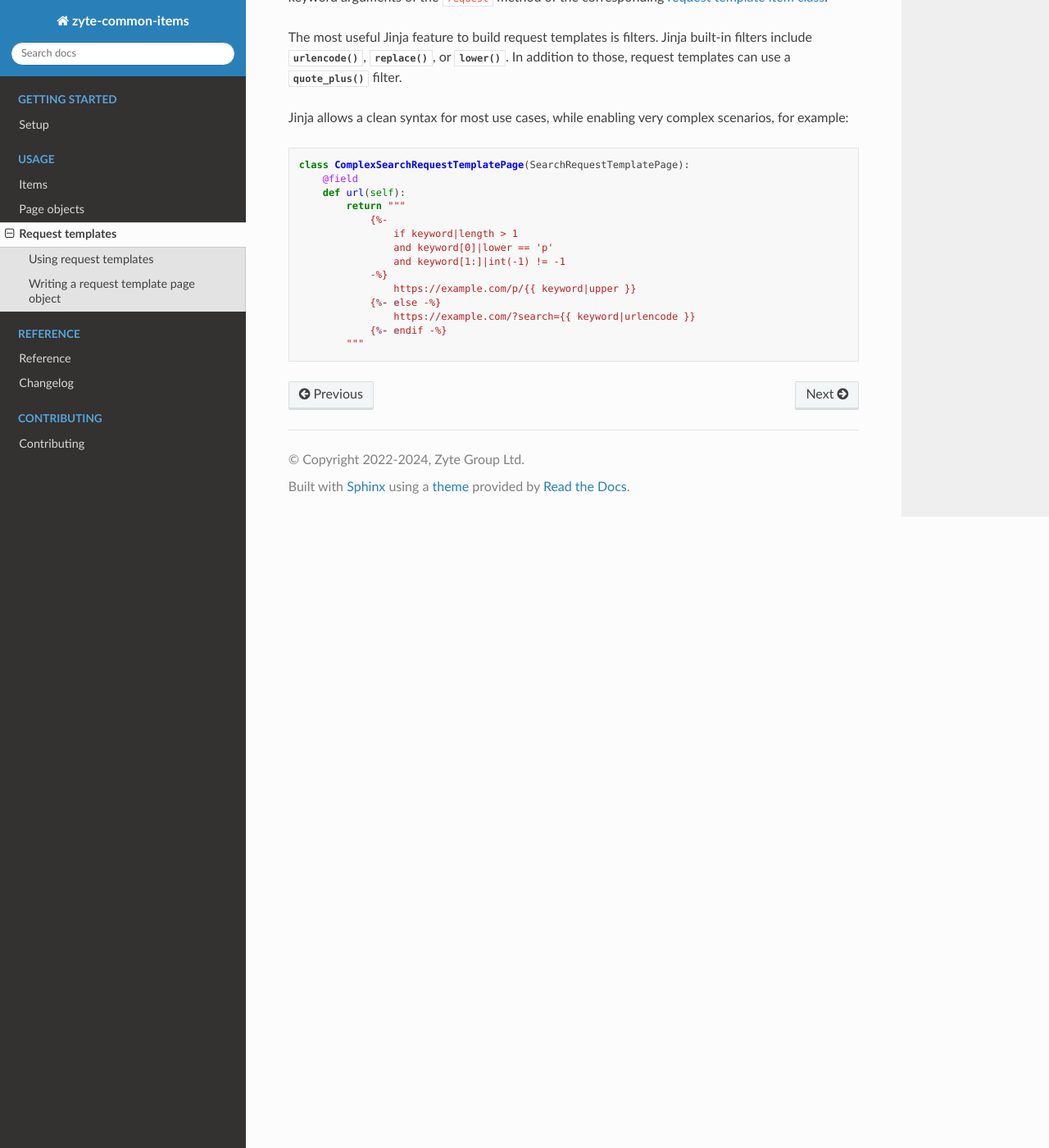
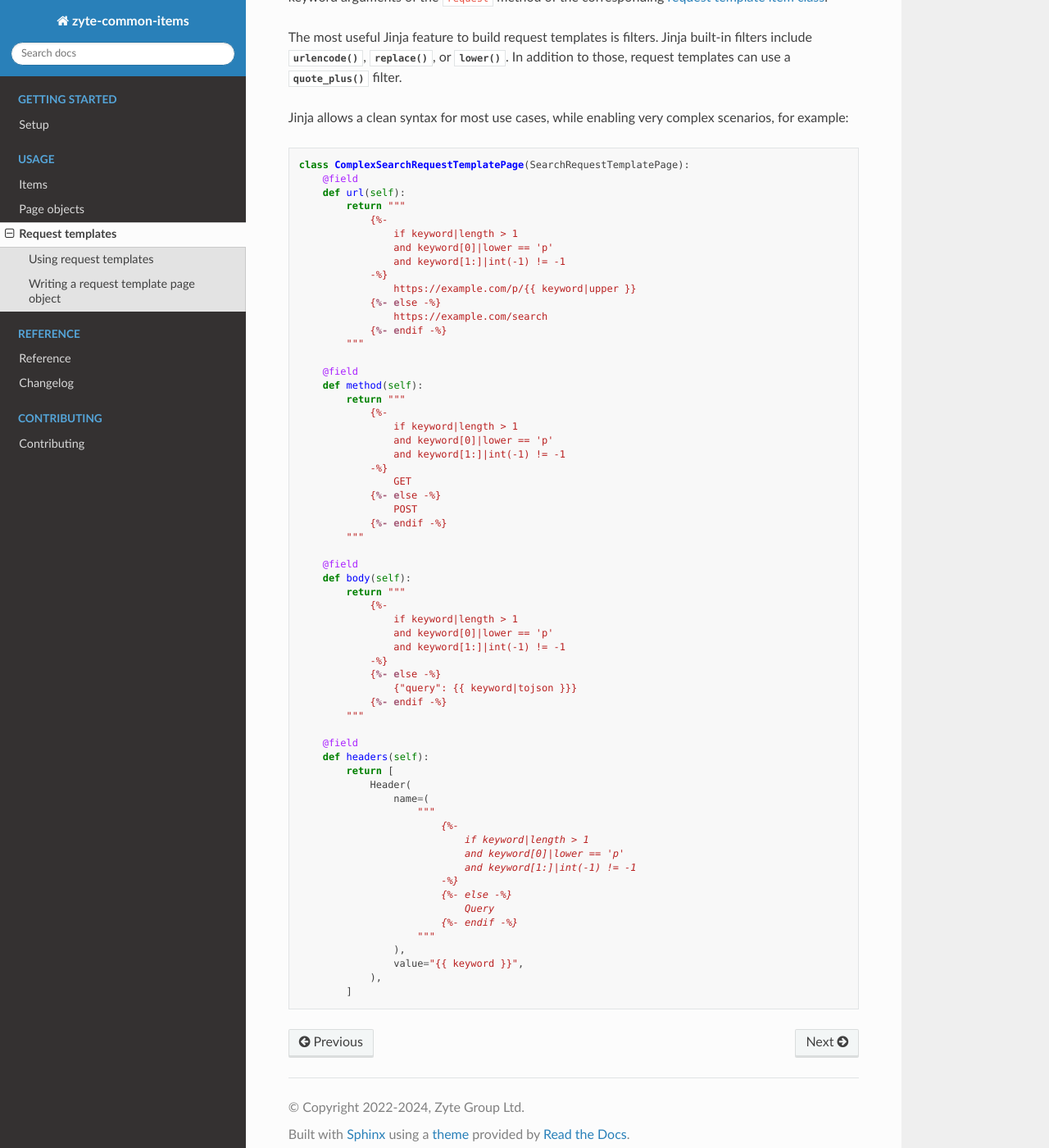
Before and after one commit to zytedata/zyte-common-items, a Sphinx documentation site: the page built from docs/usage/request-templates.rst, in a window 1280 px wide and 1400 px high, scrolled down 1359 px. Shown: the whole window at 82% size. Built offline with Sphinx 7.4.7 and the Read the Docs theme 2.0.0, drawn with Linux system fonts in a browser that asks for light colours; the version number could not be read and is left out.

Commit message:
Show the holistic example in the docs

```diff
--- a/docs/usage/request-templates.rst
+++ b/docs/usage/request-templates.rst
@@ -100,6 +100,53 @@ scenarios, for example:
                 -%}
                     https://example.com/p/{{ keyword|upper }}
                 {%- else -%}
-                    https://example.com/?search={{ keyword|urlencode }}
+                    https://example.com/search
                 {%- endif -%}
             """
+
+        @field
+        def method(self):
+            return """
+                {%-
+                    if keyword|length > 1
+                    and keyword[0]|lower == 'p'
+                    and keyword[1:]|int(-1) != -1
+                -%}
+                    GET
+                {%- else -%}
+                    POST
+                {%- endif -%}
+            """
+
+        @field
+        def body(self):
+            return """
+                {%-
+                    if keyword|length > 1
+                    and keyword[0]|lower == 'p'
+                    and keyword[1:]|int(-1) != -1
+                -%}
+                {%- else -%}
+                    {"query": {{ keyword|tojson }}}
+                {%- endif -%}
+            """
+
+        @field
+        def headers(self):
+            return [
+                Header(
+                    name=(
+                        """
+                            {%-
+                                if keyword|length > 1
+                                and keyword[0]|lower == 'p'
+                                and keyword[1:]|int(-1) != -1
+                            -%}
+                            {%- else -%}
+                                Query
+                            {%- endif -%}
+                        """
+                    ),
+                    value="{{ keyword }}",
+                ),
+            ]
```
